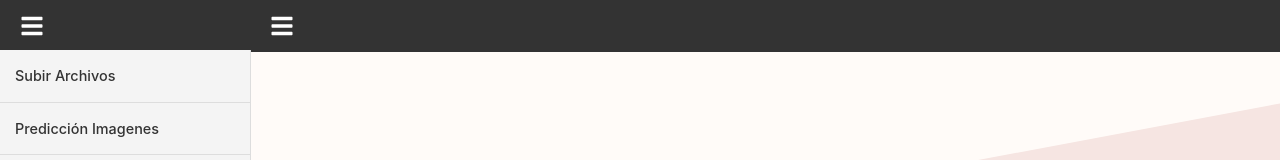
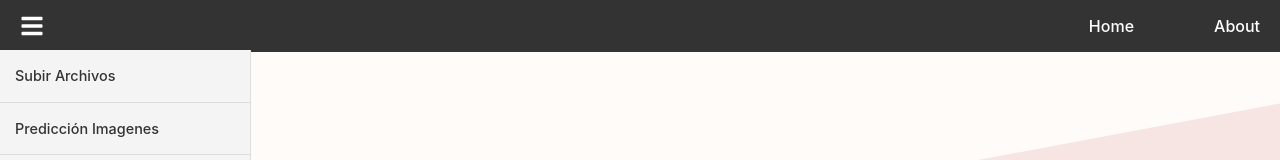
Before and after one commit to FelipeGI1/Practica1-SW, a React (Vite) app in the folder frontend/: page / in a window 1280 px wide. Shown: the top 160 px of the page. Built offline with nearby package versions, Linux system fonts and the light colour scheme.

Commit message:
Fix layout

```diff
--- a/frontend/src/pages/Home.jsx
+++ b/frontend/src/pages/Home.jsx
@@ -5,7 +5,6 @@ import NavBar from '../components/Navbar';
 const Home = () => {
     return (
         <div className="home-page">
-            <NavBar />
             <h1 className="home-title">
               <span>Reconocimiento de</span>
               <span>Veredas con <span className="highlight">DeepLearning</span></span>
```
